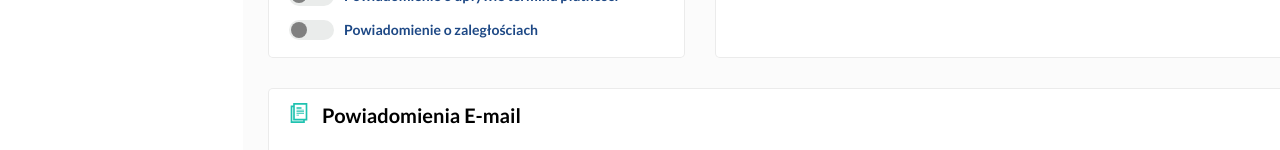
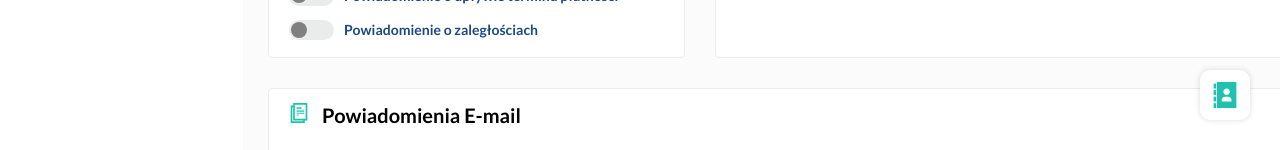
Before and after one commit to Nowy334/e-invoices, a React (Create React App) app: page / in a window 1280 px wide. Shown: the part 650-800 px from the top of the page. Built offline with nearby package versions, Linux system fonts and the light colour scheme.

Commit message:
adding new button component for the bottom right side of the page

```diff
--- a/src/App.js
+++ b/src/App.js
@@ -2,12 +2,14 @@ import React from 'react';
 import './App.module.scss';
 import Sidebar from './components/Sidebar/Sidebar';
 import SettingsPage from './components/SettingsPage/SettingsPage';
+import InfoButton from './components/UI/InfoButton';
 
 function App() {
   return (
     <>
       <Sidebar/>
       <SettingsPage/>
+      <InfoButton/>
     </>
   );
 }
--- a/src/components/SettingsPage/Navbar.js
+++ b/src/components/SettingsPage/Navbar.js
@@ -15,8 +15,8 @@ const Navbar = () => {
           </svg>
         </div>
         <svg className={classes['navbar__content-bg--svg']}>
-            <use href={sprite + '#icon-keyboard_arrow_down'}></use>
-          </svg>
+          <use href={sprite + '#icon-keyboard_arrow_down'}></use>
+        </svg>
       </div>
     </nav>
   );
--- a/src/components/SettingsPage/SettingsPage.module.scss
+++ b/src/components/SettingsPage/SettingsPage.module.scss
@@ -6,6 +6,9 @@
   background-color: var(--color-main-page);
   //overflow: scroll;
   overflow-y: scroll;
+  &::-webkit-scrollbar{
+    display: none;
+  }
 
   &__container{
     display: grid;
--- /dev/null
+++ b/src/components/UI/InfoButton.js
@@ -0,0 +1,13 @@
+import classes from './InfoButton.module.scss';
+import sprite from '../../access/sprite.svg';
+
+const InfoButton = () => {
+  return(
+  <div className={classes['button']}>
+    <svg className={classes['button__svg']}>
+      <use href={sprite + '#icon-address-book'}></use>
+    </svg>
+  </div>);
+}
+
+export default InfoButton;
--- /dev/null
+++ b/src/components/UI/InfoButton.module.scss
@@ -0,0 +1,29 @@
+@import '../../sass/veriables.scss';
+
+.button {
+  height: 5rem;
+  width: 5rem;
+  background-color: #fff;
+  border-radius: 1rem;
+  box-shadow: 0px 0px 5px 1px rgba(0,0,0,0.1);
+
+  display: flex;
+  align-items: center;
+  justify-content: center;
+
+  position: absolute;
+
+  position: fixed;
+  bottom: 3rem;
+  right: 3rem;
+  z-index: 99;
+  font-size: 18px;
+  cursor: pointer;
+
+  &__svg{
+    height: 2.6rem;
+    width: 2.6rem;
+    fill: var(--color-primary);
+  }
+
+}
```
